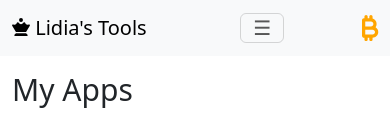
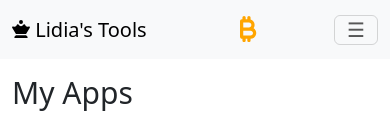
Before and after one commit to spiros3p/lidia-tools, an Angular app: page / in a window 390 px wide. Shown: the top 130 px of the page. Built offline with nearby package versions, Linux system fonts and the light colour scheme.

Commit message:
fix responsive menu order

```diff
--- a/src/app/components/navbar/navbar.component.html
+++ b/src/app/components/navbar/navbar.component.html
@@ -1,18 +1,19 @@
 <nav class="navbar navbar-expand-sm navbar-light bg-light mb-3">
   <div class="container-fluid">
-    <a class="navbar-brand" [routerLink]="['']">
+    <a class="navbar-brand order-0 order-sm-0" [routerLink]="['']">
       <fa-icon class="fa-icon" [icon]="faChessQueen"></fa-icon>
       Lidia's Tools
     </a>
+
     <button
-      class="navbar-toggler"
+      class="navbar-toggler order-2 order-sm-1"
       type="button"
       (click)="isMenuCollapsed = !isMenuCollapsed"
     >
       &#9776;
     </button>
 
-    <div [ngbCollapse]="isMenuCollapsed" class="collapse navbar-collapse">
+    <div [ngbCollapse]="isMenuCollapsed" class="collapse navbar-collapse order-3 order-sm-2">
       <ul class="navbar-nav">
         <li class="nav-item active">
           <a
@@ -24,7 +25,8 @@
         </li>
       </ul>
     </div>
-    <a href="https://bitcoin.org/bitcoin.pdf" target="_blank">
+
+    <a href="https://bitcoin.org/bitcoin.pdf" target="_blank" class="social-link order-1 order-sm-3">
       <fa-icon class="fa-btc" [icon]="faBitcoinSign"></fa-icon>
     </a>
   </div>
--- a/src/app/components/navbar/navbar.component.scss
+++ b/src/app/components/navbar/navbar.component.scss
@@ -10,3 +10,7 @@
   text-decoration: none;
   color: orange;
 }
+
+.social-link{
+  padding: 2px 10px;
+}
```
